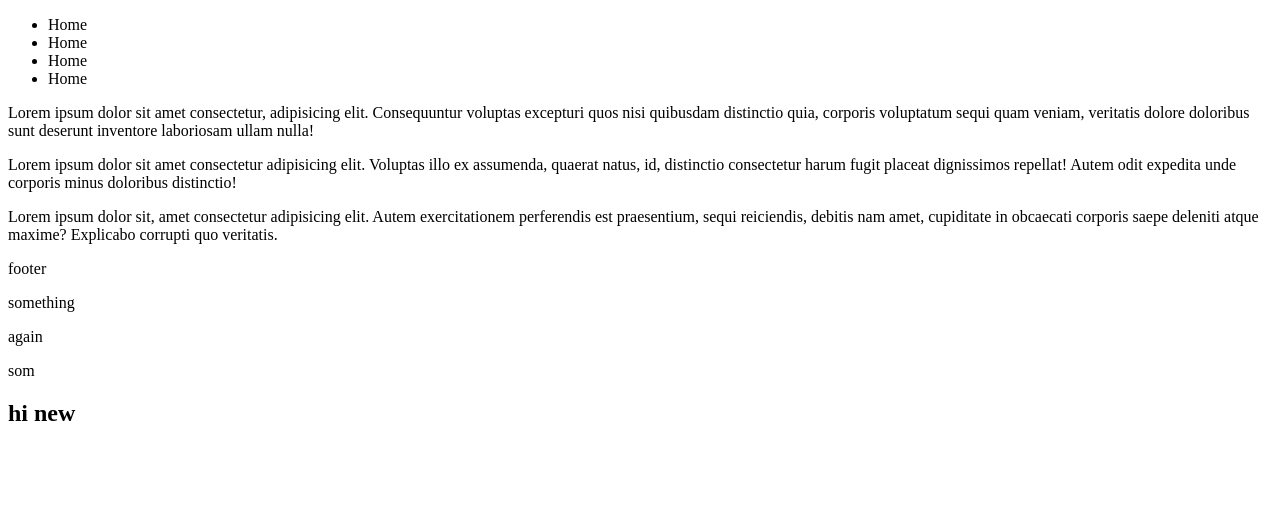
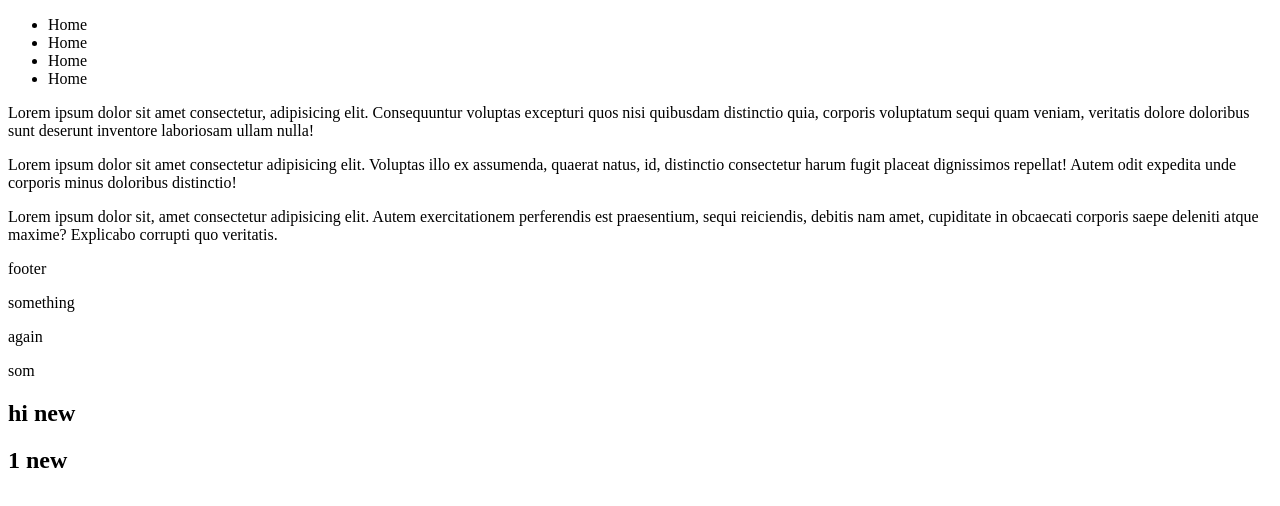
Before and after one commit to chhakuli123/practice-merging, a plain HTML site: page index.html in a window 1280 px wide. Drawn offline with Linux system fonts and the light colour scheme.

Commit message:
1 commit

```diff
--- a/index.html
+++ b/index.html
@@ -37,6 +37,7 @@
 
     <div class="new">
         <h2>hi new</h2>
+        <h2>1 new</h2>
     </div>
 </body>
 
```
